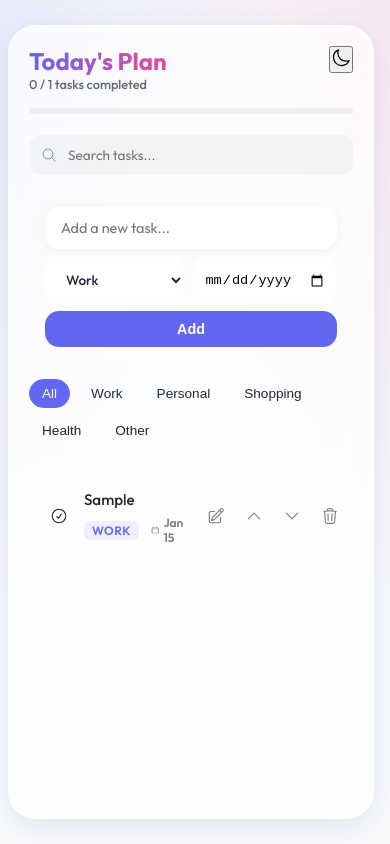
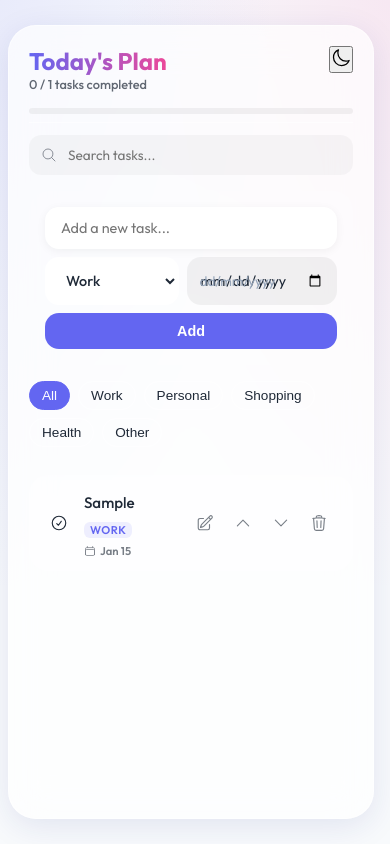
Before and after one commit to Tinashe623/Todo-App, a React (Vite) app: page / in a window 390 px wide. Both pictures are taken after typing "Sample", "2020-01-15" into the empty fields and a click on the button "Add". Built offline with nearby package versions, Linux system fonts and the light colour scheme.

Commit message:
feat: Implement custom date input placeholder and refine task item layout and responsiveness.

```diff
--- a/src/components/TaskControls.css
+++ b/src/components/TaskControls.css
@@ -105,6 +105,33 @@ select.cat-select {
   padding: 12px 16px;
   border-radius: 14px;
   border: 1px solid transparent;
+  font-family: inherit;
+  font-size: 0.9rem;
+  color: inherit;
+  position: relative;
+  background: rgba(0, 0, 0, 0.05);
+}
+
+.dark-mode .add-section input[type="date"] {
+  background: rgba(15, 23, 42, 0.9);
+  color: var(--text-dark);
+  border-color: rgba(148, 163, 184, 0.4);
+}
+
+.add-section input[type="date"]::before {
+  content: attr(data-placeholder);
+  color: #94a3b8;
+  position: absolute;
+  left: 16px;
+  top: 50%;
+  transform: translateY(-50%);
+  pointer-events: none;
+}
+
+.add-section input[type="date"]:focus::before,
+.add-section input[type="date"]:not([value=""])::before {
+  content: "";
+  display: none;
 }
 
 .add-btn {
@@ -228,7 +255,13 @@ select.cat-select {
   }
 
   .cat-select, .add-section input[type="date"] {
-    padding: 10px;
+    padding: 12px;
+    font-size: 0.9rem;
+    height: 48px; /* Consistent height */
+  }
+
+  .add-section input[type="date"]::before {
+    left: 12px;
     font-size: 0.85rem;
   }
 
--- a/src/components/TaskControls.jsx
+++ b/src/components/TaskControls.jsx
@@ -56,6 +56,7 @@ const TaskControls = ({
           value={newDueDate}
           onChange={(e) => setNewDueDate(e.target.value)}
           aria-label="Task due date"
+          data-placeholder="dd/mm/yyyy"
         />
         <button className="add-btn" onClick={addTask}>Add</button>
       </div>
--- a/src/components/TaskItem.css
+++ b/src/components/TaskItem.css
@@ -49,6 +49,8 @@ li:hover {
   font-size: 1rem;
   font-weight: 500;
   transition: all 0.2s;
+  word-break: break-word;
+  line-height: 1.4;
 }
 
 .completed .task-title {
@@ -59,7 +61,8 @@ li:hover {
 .task-meta {
   display: flex;
   align-items: center;
-  gap: 12px;
+  flex-wrap: wrap;
+  gap: 8px 12px;
   font-size: 0.75rem;
   font-weight: 600;
 }
@@ -175,7 +178,17 @@ li:hover {
   }
 
   .task-meta {
-    margin-top: 2px;
+    margin-top: 4px;
+    gap: 6px 10px;
+  }
+
+  .tag {
+    padding: 1px 6px;
+    font-size: 0.7rem;
+  }
+
+  .due-date {
+    font-size: 0.7rem;
   }
 
   .icon-btn .icon {
```
